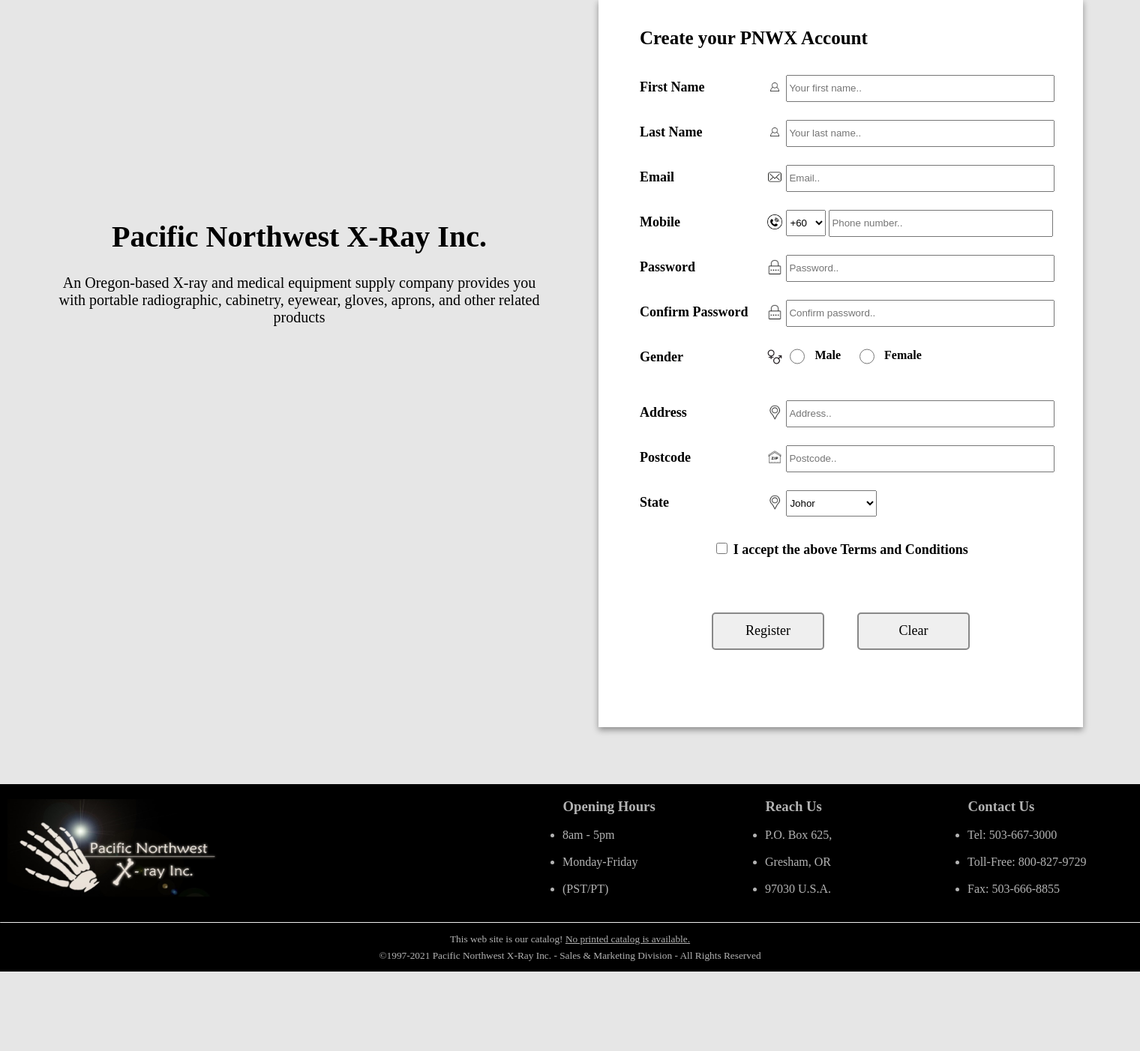
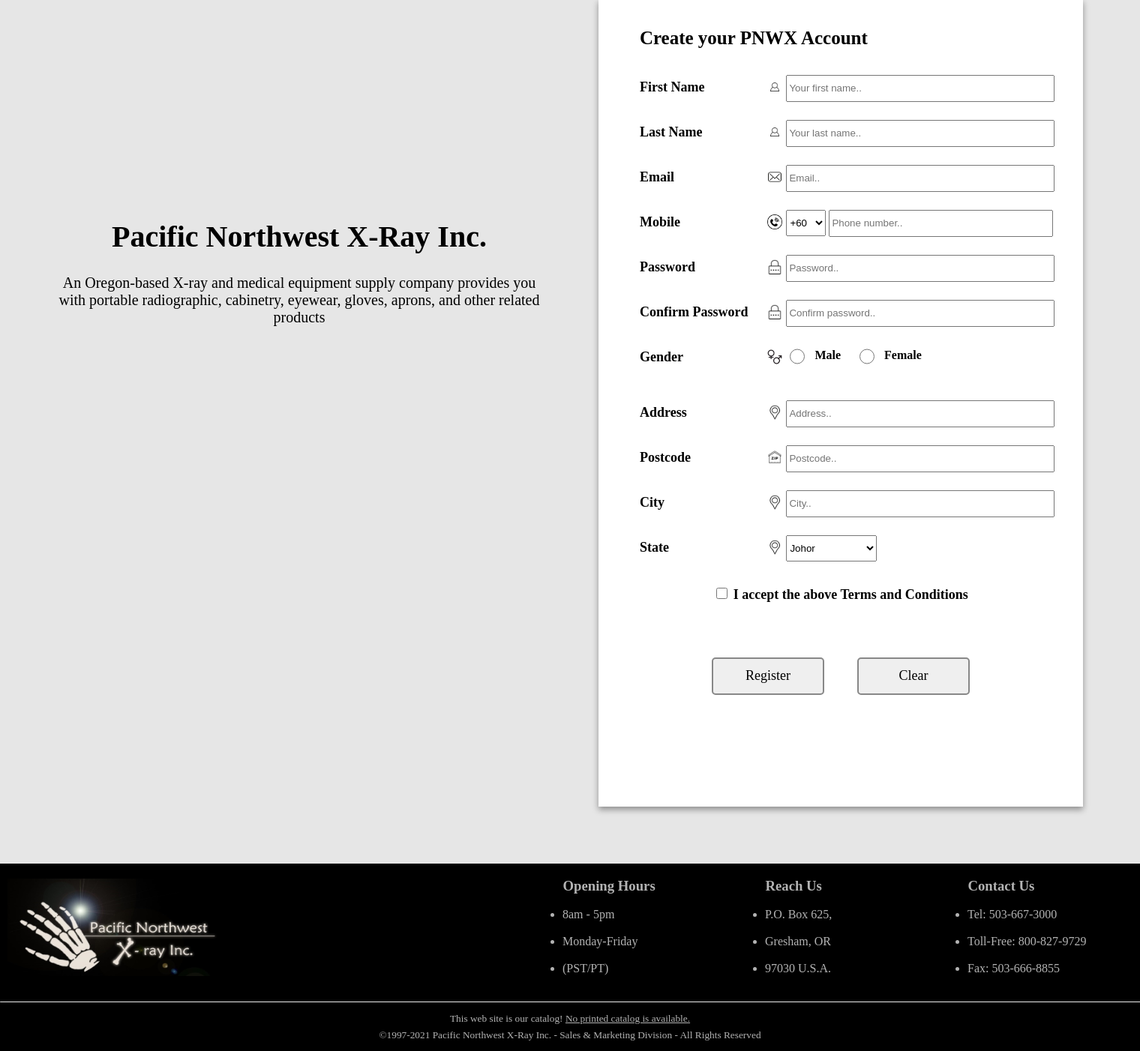
Before and after one commit to dekufanboy727/TME2104-Project, a PHP site: page /register.php in a window 1520 px wide. Shown: the part 225-1627 px from the top of the page at 75% size. Before the commit the page ends 1521 px from the top, so only its background shows below. Run offline with PHP 8.4, Linux system fonts and the light colour scheme.

Commit message:
Update register.php

```diff
--- a/register.php
+++ b/register.php
@@ -11,16 +11,16 @@
 
         <?php
             //Validation
-            $welcome = "";
+            $welcome = $login = "";
             $fname = $lname = "";
             $fnameE = $lnameE = "";
-            $NameE1 = "*Please capitalize every first character for every WORD in NAME!";
-            $NameE2 = "*Please make sure the other characters after the first character are lowercase for every WORD in NAME!";
+            $NameE1 = "*Please capitalise FIRST CHARACTER of your Name!";
+            $NameE2 = "*Please make sure your Name are all in lowercase except the FIRST character!";
             //Other declaration
             $email = $mobile = $pw = $cpw = $gender = $terms = "";
             $emailE = $mobileE = $pwE = $cpwE = $genderE = $termsE ="";
-            $postcode = $add = "";
-            $postcodeE = $addE = "";
+            $postcode = $add = $city ="";
+            $postcodeE = $addE = $cityE ="";
             $cpw_match = $pw_strong = "";
 
             if ($_SERVER["REQUEST_METHOD"] == "POST")
@@ -45,23 +45,13 @@
                         {
                             if($fname[$x] === " ") //next word
                             {
-                                if( $fname[$x+1] !== strtoupper($fname[$x+1]))
+                                $x++;
+                                if( $fname[$x] !== strtoupper($fname[$x]))
                                 {
                                     $fnameE = $NameE1;
                                 }
-
-                                for($x=$x+2; $x < strlen($fname); $x++)
-                                {
-                                    if($fname[$x] !== strtolower($fname[$x]))
-                                    {
-                                        $fnameE = $NameE2;
-                                        break;
-                                    }
-                                }
-                                break;
                             }
-
-                            if($fname[$x] !== strtolower($fname[$x]))
+                            else if($fname[$x] !== strtolower($fname[$x]))
                             {
                                 $fnameE = $NameE2;
                             }
@@ -89,23 +79,13 @@
                         {
                             if($lname[$x] === " ") //next word
                             {
-                                if( $lname[$x+1] !== strtoupper($lname[$x+1]))
+                                $x++;
+                                if( $lname[$x] !== strtoupper($lname[$x]))
                                 {
                                     $lnameE = $NameE1;
                                 }
-
-                                for($x=$x+2; $x < strlen($lname); $x++)
-                                {
-                                    if($lname[$x] !== strtolower($lname[$x]))
-                                    {
-                                        $lnameE = $NameE2;
-                                        break;
-                                    }
-                                }
-                                break;
                             }
-
-                            if($lname[$x] !== strtolower($lname[$x]))
+                            else if($lname[$x] !== strtolower($lname[$x]))
                             {
                                 $lnameE = $NameE2;
                             }
@@ -251,6 +231,18 @@
                     }
                 }
 
+                //Validate city
+                if(empty($_POST["city"]))
+                {
+                    $cityE = "*City is required!";
+                }
+                else
+                {
+                    $city = test($_POST["city"]);
+                }
+
+                $state = test($_POST["state"]);
+
 
             } //End Validation
 
@@ -262,32 +254,28 @@
                 return $data;
             }
 
-            if($emailE == "" && $mobileE == "" && $pwE == "" && $cpwE == "" && $genderE == "" && $termsE =="" && $fnameE == "" && $lnameE == "" && $addE == "" && $postcodeE == ""
-            &&  $fname != "" && $lname != "" && $email != "" && $mobile != "" && $pw != "" && $cpw != "" && $gender != "" && $terms != "" && $add != "" && $postcode != "")
+            //Connection
+            include 'connection.php';
+
+            if($emailE == "" && $mobileE == "" && $pwE == "" && $cpwE == "" && $genderE == "" && $termsE =="" && $fnameE == "" && $lnameE == "" && $addE == "" && $postcodeE == "" && $cityE == ""
+            &&  $fname != "" && $lname != "" && $email != "" && $mobile != "" && $pw != "" && $cpw != "" && $gender != "" && $terms != "" && $add != "" && $postcode != "" && $city != "")
             {
                 $welcome = "Thank you for your Registration, " .$fname. " !";
+                $login = "Click HERE to Login!";
+
+                //Insert registered user's data into the table
+                $sql = "INSERT INTO registered_User (firstname, lastname, email, phone, pwd, gender, _state, postcode, _address, city,login)
+                VALUES ('$fname', '$lname', '$email','$mobile', '$pw','$gender', '$state', '$postcode', '$add', '$city', 'Logged Out')";
+                if ($conn->query($sql) === TRUE) {
+                    echo "New record created successfully";
+                  } else {
+                    echo "Error: " . $sql . "<br>" . $conn->error;
+                  }
             }
 
-            //Database
+
+
             //Create Table Users
-            $servername = "localhost";
-            $username = "root";
-            $password = "";
-            $dbname = "DB_PNWX";
-
-            // Create connection
-            $conn = mysqli_connect($servername, $username, $password, $dbname);
-            //Check connection
-            if (!$conn)
-            {
-                die("Connection failed: " . mysqli_connect_error());
-            }
-            else
-            {
-                echo "Connection successful!";
-            }
-
-            // create table
             $sql = "CREATE TABLE registered_User (
             id INT(6) UNSIGNED AUTO_INCREMENT PRIMARY KEY,
             firstname VARCHAR(30) NOT NULL,
@@ -298,13 +286,25 @@
             gender CHAR(30) NOT NULL
             )";
 
+            $sql ="ALTER table registered_User
+            ADD _state CHAR(30) NOT NULL,
+            ADD postcode INT(10) NOT NULL,
+            ADD _address VARCHAR(255) NOT NULL";
+
+            $sql ="ALTER table registered_User
+            ADD city CHAR(30) NOT NULL";
+
+            $sql ="ALTER table registered_User
+            ADD login CHAR(30) NOT NULL";
+
             if ($conn->query($sql) === TRUE) {
                 echo "Table MyGuests created successfully";
             } else {
                 echo "Error creating table: " . $conn->error;
             }
 
-            $conn->close();
+            //Close Connection
+            mysqli_close($conn);
 
         ?>
 
@@ -324,7 +324,7 @@
             </div>
 
             <div class="column_B">
-                    <h3 class="signup">Create your PNWX Account</h3>
+                <h3 class="signup">Create your PNWX Account</h3>
                 <form name="reg" method="post" onsubmit="return validateForm()" action="<?php echo htmlspecialchars($_SERVER["PHP_SELF"]);?>">
                     <div class="row">
                         <div class="col1">
@@ -451,6 +451,18 @@
                     <div class="row">
                         <div class="col1">
                             <img src="Pictures/location.png">
+                            <label for="city">City</label>
+                        </div>
+                        <div class="col2">
+                            <input type="text" id="city" name="city" placeholder="City.." value="<?php echo $city;?>" >
+                            <span class="error"> <br> <?php echo $cityE; ?> </span>
+                        </div>
+                    </div>
+                    <br>
+
+                    <div class="row">
+                        <div class="col1">
+                            <img src="Pictures/location.png">
                             <label for="state">State</label>
                         </div>
                         <div class="col2">
@@ -486,7 +498,14 @@
                         <input type="submit" name = "submit" value="Register" >
                         <input type="reset" name = "reset" value="Clear" >
                     </div>
-                    <div class="welcome"> <br> <?php echo $welcome; ?></div>
+
+                    <div class="welcome">
+                        <br>
+                        <?php echo $welcome; ?>
+                        <br><br>
+                        <span class="login"><a href= "login.php"> <?php echo $login; ?> </a></span>
+                    </div>
+
                 </form>
             </div>
         </div>
```
